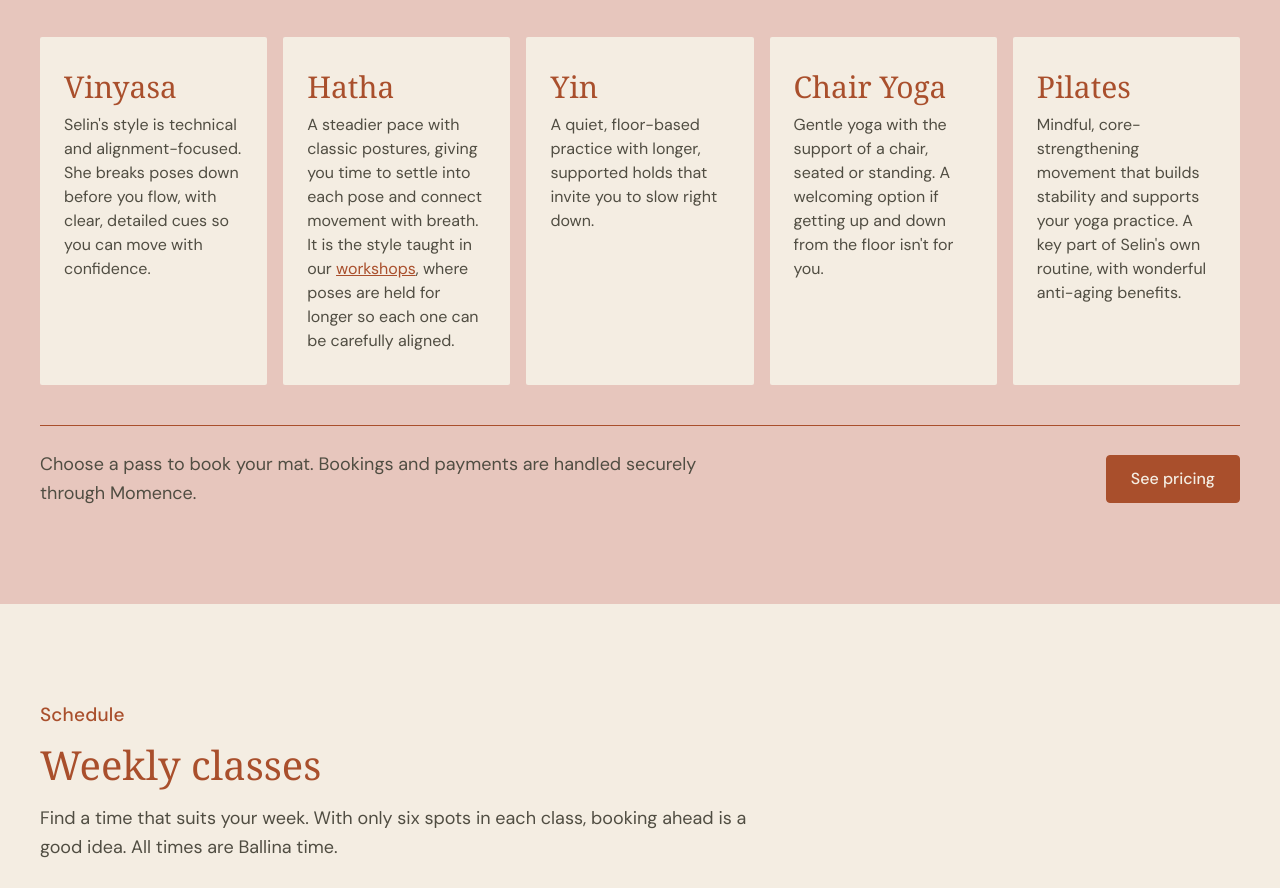
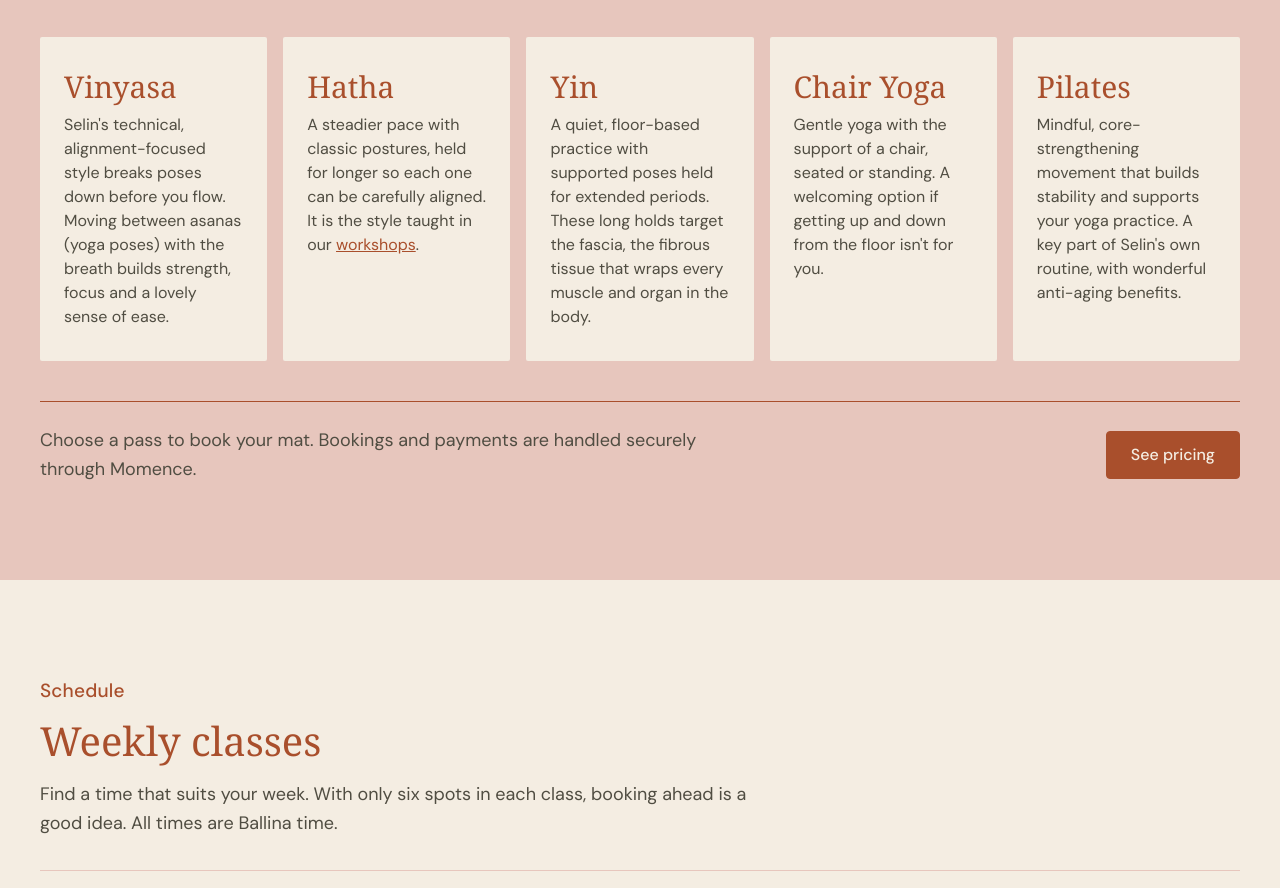
Before and after one commit to bloomyogaballina/bloom-yoga-ballina-website, a plain HTML site: page index.html in a window 1280 px wide. Shown: the part 1821-2709 px from the top of the page. Drawn offline with Linux system fonts and the light colour scheme.

Commit message:
Even out class description lengths; Vinyasa and Yin detail
Co-Authored-By: Claude Opus 5.5 <noreply@anthropic.com>
Claude-Session: https://claude.ai/code/session_01QECcuFeuphV2sVygQpBK4Z

```diff
--- a/index.html
+++ b/index.html
@@ -121,15 +121,15 @@ a:focus-visible{outline:2px solid #504D42;outline-offset:2px}
       <div style="display:grid;grid-template-columns:repeat(auto-fit,minmax(196px,1fr));gap:16px">
         <div style="background:#F4EDE2;border-radius:2px;padding:32px 24px;display:flex;flex-direction:column;gap:8px">
           <h3 style="margin:0;font-family:Georgia,&quot;Times New Roman&quot;,serif;font-weight:400;font-size:30px;line-height:1.2;color:#A94F2C">Vinyasa</h3>
-          <p style="margin:0;font-size:16px;line-height:1.5">Selin&#39;s style is technical and alignment-focused. She breaks poses down before you flow, with clear, detailed cues so you can move with confidence.</p>
+          <p style="margin:0;font-size:16px;line-height:1.5">Selin&#39;s technical, alignment-focused style breaks poses down before you flow. Moving between asanas (yoga poses) with the breath builds strength, focus and a lovely sense of ease.</p>
         </div>
         <div style="background:#F4EDE2;border-radius:2px;padding:32px 24px;display:flex;flex-direction:column;gap:8px">
           <h3 style="margin:0;font-family:Georgia,&quot;Times New Roman&quot;,serif;font-weight:400;font-size:30px;line-height:1.2;color:#A94F2C">Hatha</h3>
-          <p style="margin:0;font-size:16px;line-height:1.5">A steadier pace with classic postures, giving you time to settle into each pose and connect movement with breath. It is the style taught in our <a href="/workshops">workshops</a>, where poses are held for longer so each one can be carefully aligned.</p>
+          <p style="margin:0;font-size:16px;line-height:1.5">A steadier pace with classic postures, held for longer so each one can be carefully aligned. It is the style taught in our <a href="/workshops">workshops</a>.</p>
         </div>
         <div style="background:#F4EDE2;border-radius:2px;padding:32px 24px;display:flex;flex-direction:column;gap:8px">
           <h3 style="margin:0;font-family:Georgia,&quot;Times New Roman&quot;,serif;font-weight:400;font-size:30px;line-height:1.2;color:#A94F2C">Yin</h3>
-          <p style="margin:0;font-size:16px;line-height:1.5">A quiet, floor-based practice with longer, supported holds that invite you to slow right down.</p>
+          <p style="margin:0;font-size:16px;line-height:1.5">A quiet, floor-based practice with supported poses held for extended periods. These long holds target the fascia, the fibrous tissue that wraps every muscle and organ in the body.</p>
         </div>
         <div style="background:#F4EDE2;border-radius:2px;padding:32px 24px;display:flex;flex-direction:column;gap:8px">
           <h3 style="margin:0;font-family:Georgia,&quot;Times New Roman&quot;,serif;font-weight:400;font-size:30px;line-height:1.2;color:#A94F2C">Chair Yoga</h3>
```
